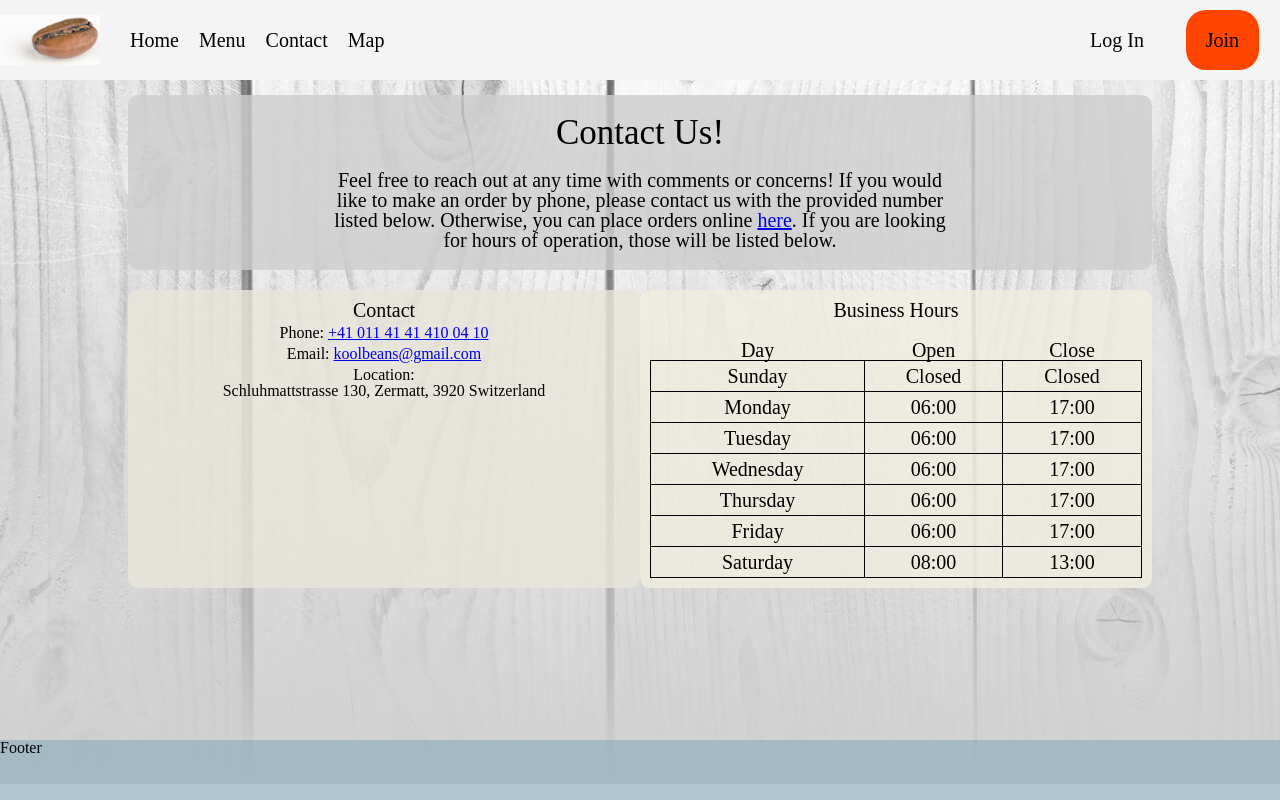
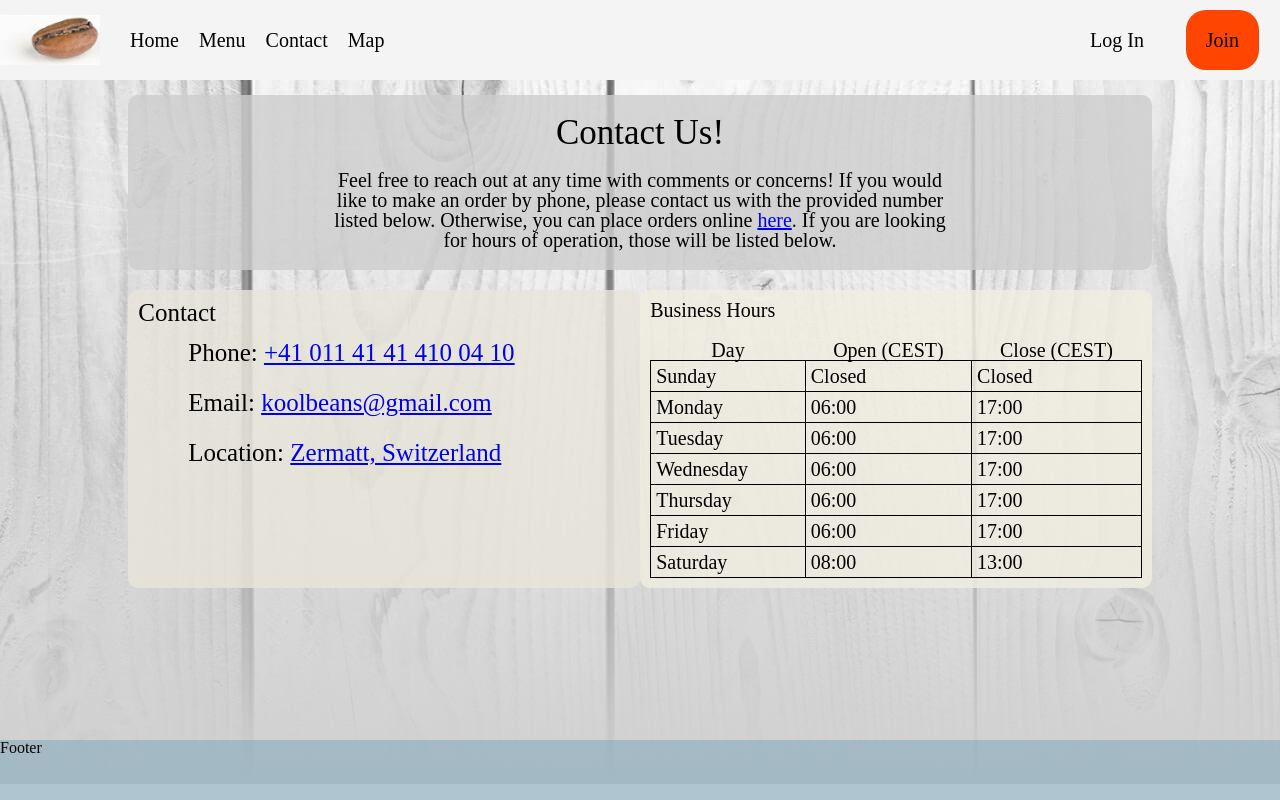
Before and after one commit to sosoberg/cool_beans, a React (Create React App) app in the folder client/: page /contact in a window 1280 px wide. Built offline with nearby package versions, Linux system fonts and the light colour scheme; no server answers.

Commit message:
bug and style fixes

```diff
--- a/client/src/pages/Contact/index.js
+++ b/client/src/pages/Contact/index.js
@@ -4,6 +4,8 @@ import { Link } from "react-router-dom";
 
 // import "react-loader-spinner/dist/loader/css/react-spinner-loader.css";
 // import Loader from "react-loader-spinner";
+
+
 
 function Contact() {
   return (
@@ -38,23 +40,23 @@ function Contact() {
           <div id="infoWraper">
           <div id="infoContain">
             <div className="infoBlocks" id="contactInfo">
-              <h1 style={{ fontSize: "20px" }}>Contact</h1>
+              <h1>Contact</h1>
               <address>
-                <div>
+                <div className='contactLink'>
                   Phone:{" "}
                   <a id="phoneNumber" href="tel:5093934043">
                     +41 011 41 41 410 04 10
                   </a>
                 </div>
-                <div>
+                <div className='contactLink'>
                   Email:{" "}
                   <a id="phoneNumber" href="mailto:coolbeans@gmail.com">
                     koolbeans@gmail.com
                   </a>
                 </div>
-                <div>
+                <div className='contactLink'>
                   Location:{" "}
-                  <p>Schluhmattstrasse 130, Zermatt, 3920 Switzerland</p>
+                  <a href="https://maps.google.com/?ll=46.01255,7.74276">Zermatt, Switzerland</a>
                 </div>
               </address>
             </div>
@@ -64,8 +66,8 @@ function Contact() {
 
                 <tr>
                   <th><h2>Day</h2></th>
-                  <th><h2>Open</h2></th>
-                  <th><h2>Close</h2></th>
+                  <th><h2>Open (CEST)</h2></th>
+                  <th><h2>Close (CEST)</h2></th>
                 </tr>
                 <tr>
                   <td>Sunday</td>
--- a/client/src/pages/Contact/style.css
+++ b/client/src/pages/Contact/style.css
@@ -54,10 +54,15 @@
 }
 .infoBlocks{
   width: 48%;
-  text-align: center;
+  /* text-align: center; */
   border-radius: 10px;
   margin-top: 20px;
   padding: 10px;
+  font-size: 25px;
+}
+
+.contactLink {
+  padding: 10px 20px 10px 50px;
 }
 #hoursOfOp{
   background-color: rgba(242, 238, 226,.8) ;
--- a/client/src/pages/Map/index.js
+++ b/client/src/pages/Map/index.js
@@ -3,8 +3,8 @@ import GoogleMapReact from 'google-map-react';
 
 import './style.css'
 
-// import "react-loader-spinner/dist/loader/css/react-spinner-loader.css";
-// import Loader from "react-loader-spinner";
+import "react-loader-spinner/dist/loader/css/react-spinner-loader.css";
+import Loader from "react-loader-spinner";
 
 // import GoogleSearch from '../../components/GoogleSearch';
 
@@ -79,7 +79,7 @@ class Map extends Component {
     return (
       // Important! Always set the container height explicitly
         <>
-            {/* <div className='loader'>
+            <div className='loader'>
                 <Loader
                     type="Oval"
                     color="black"
@@ -88,7 +88,7 @@ class Map extends Component {
                     width={600}
                     timeout={700} //3 secs
                     />
-            </div> */}
+            </div>
 
             <div className='display'>
                 <div id="map">
```
